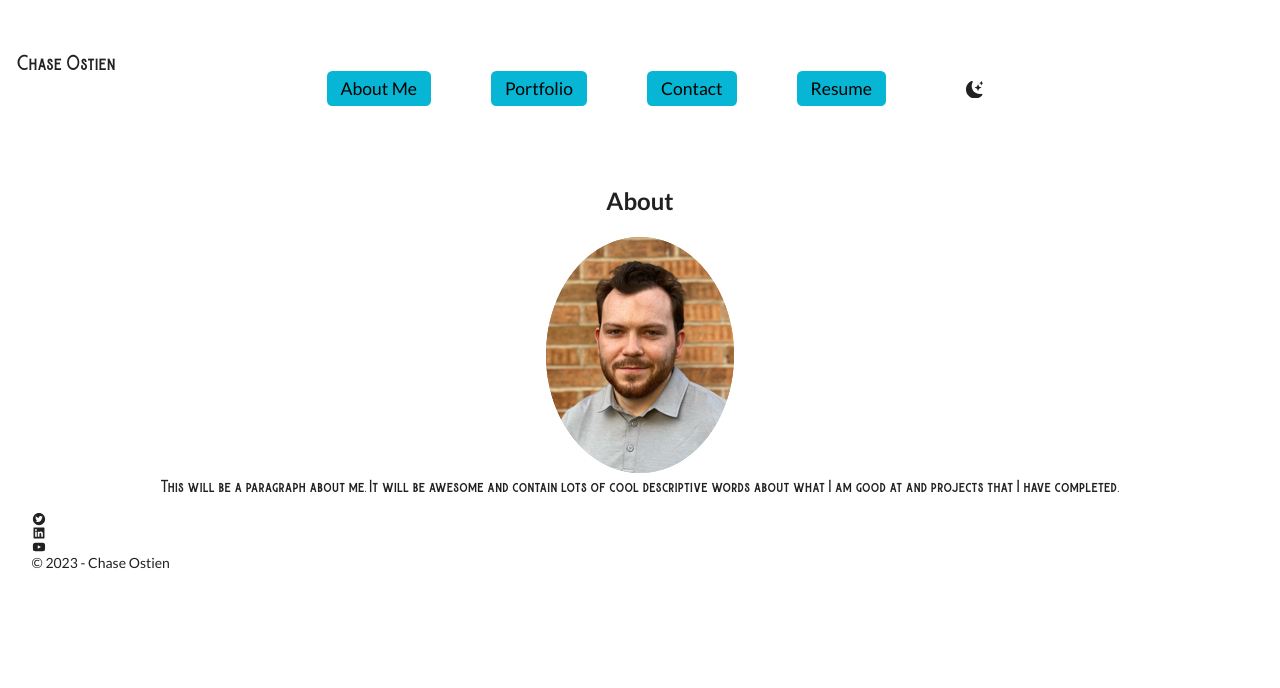
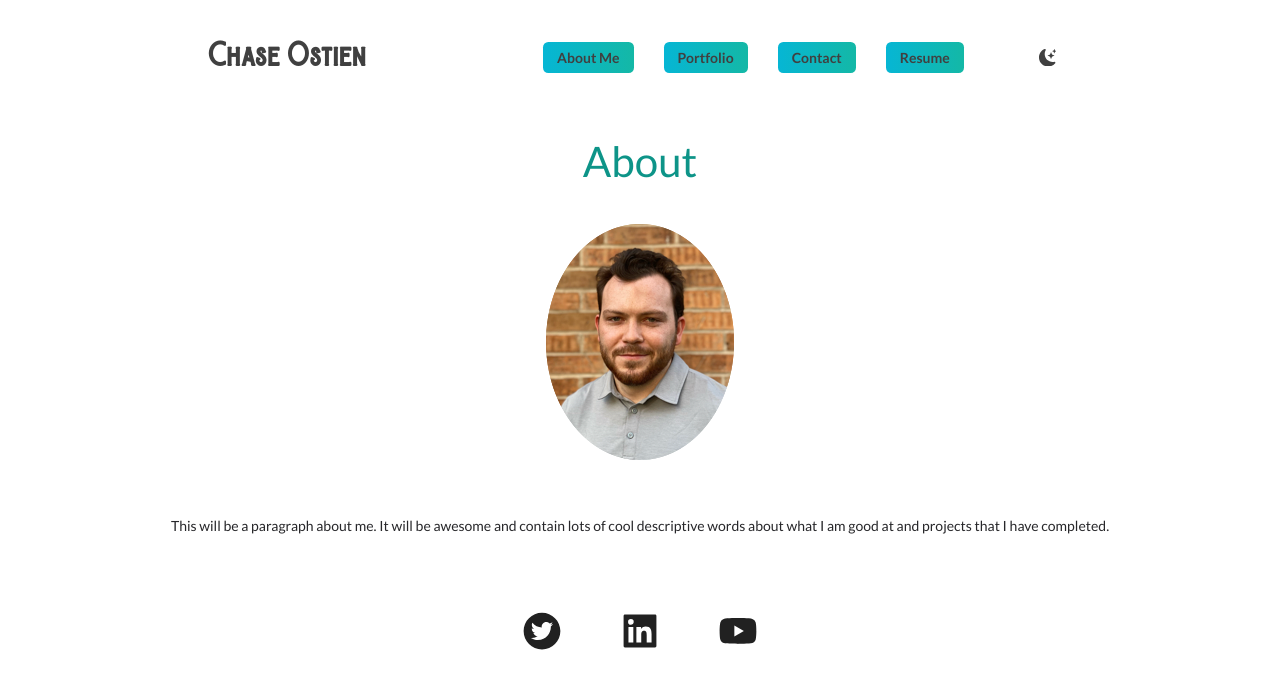
Before and after one commit to ChaseOstien/Portfolio, a React (Vite) app: page / in a window 1280 px wide. Shown: the top 688 px of the page. Built offline with nearby package versions, Linux system fonts and the light colour scheme.

Commit message:
Updated about page structure and navbar

```diff
--- a/package.json
+++ b/package.json
@@ -16,6 +16,7 @@
     "react": "^18.2.0",
     "react-dom": "^18.2.0",
     "react-icons": "^4.11.0",
+    "react-icons-kit": "^2.0.0",
     "react-router-dom": "^6.18.0"
   },
   "keywords": [],
--- a/src/app.css
+++ b/src/app.css
@@ -0,0 +1,127 @@
+*{
+    margin: 0;
+    padding: 0;
+    box-sizing: border-box;
+  }
+
+  .wrapper {
+    width: 100%;
+    max-width: 1440px;
+    overflow-x: hidden;
+    overflow-y: auto;
+    margin: 0 auto;
+  }
+
+  .navbar{
+    width: 100%;
+    height: 80px;
+    padding: 30px;
+    /* background-color: #01061D; */
+    display: flex;
+    justify-content: space-evenly;
+    align-items: center;
+  }
+
+  .navbar .logo{
+    color: #404040;
+    font-size: 28px;
+    font-weight: 600;
+  }
+
+  .navbar .links{
+    list-style: none;
+    display: flex;
+    color: #404040;
+    cursor: pointer;
+    align-items: center;
+  }
+
+  .navbar .links li{
+    margin: 0 15px;
+    font-size: 14px;
+    font-weight: 600;
+  }
+
+  .navbar .toggle-icon{
+    display: none
+  }
+
+  @media(max-width: 872px){
+    .navbar {
+      position: relative;
+      transition: 0.5s all ease-in-out;
+    }
+
+    @media(max-width: 872px){
+        .darkMode {
+          margin-left: 0px;
+        }
+    }
+
+    .navbar.expanded{
+      height: 40vh;
+    }
+
+    .navbar.expanded .links {
+      position: absolute;
+      top: 120px;
+      left: 0;
+      width: 100%;
+      display: flex;
+      flex-direction: column;
+      justify-content: center;
+      align-items: center;
+      opacity: 1;
+    }
+
+    .navbar.expanded .logo {
+         position: absolute;
+        top: 60px;
+        left: 0;
+        width: 100%;
+        display: flex;
+        flex-direction: column;
+        justify-content: center;
+        align-items: center;
+        opacity: 1;
+      }
+
+    .navbar.expanded .links li{
+      margin: 15px 0;
+      font-size: 24px;
+      justify-content: center;
+      align-items: center;
+    }
+
+    .navbar .logo{
+      position: absolute;
+      top: 23px;
+      left: 20px;
+    }
+
+    .navbar .toggle-icon{
+      display: block;
+      color: #404040;
+      position: absolute;
+      top: 28px;
+      right: 20px;
+    }
+
+    .navbar .links{
+      position: absolute;
+      top: -300px;
+      left: 0;
+      width: 100%;
+      display: flex;
+      flex-direction: column;
+      justify-content: center;
+      align-items: center;
+      opacity: 0;
+      transition: all 0.5s ease-in-out;
+    }
+
+    .navbar .links li{
+      margin: 15px 0;
+      font-size: 24px;
+    }
+  }
--- a/src/assets/main.css
+++ b/src/assets/main.css
@@ -11,7 +11,7 @@
   box-sizing: border-box; /* 1 */
   border-width: 0; /* 2 */
   border-style: solid; /* 2 */
-  border-color: #e5e7eb; /* 2 */
+  border-color: currentColor; /* 2 */
 }
 
 ::before,
@@ -64,7 +64,7 @@ Remove the default font size and weight for headings.
 */
 
 h1,
-h4 {
+h2 {
   font-size: inherit;
   font-weight: inherit;
 }
@@ -192,12 +192,14 @@ Removes the default spacing and border for appropriate elements.
 
 
 h1,
-h4 {
+h2,
+p {
   margin: 0;
 }
 
 
-ul {
+ul,
+menu {
   list-style: none;
   margin: 0;
   padding: 0;
@@ -238,7 +240,7 @@ Make sure disabled buttons don't get the pointer cursor.
    This can trigger a poorly considered lint error in some tools but is included by design.
 */
 
-
+img,
 svg {
   display: block; /* 1 */
   vertical-align: middle; /* 2 */
@@ -247,6 +249,11 @@ svg {
 /*
 Constrain images and videos to the parent width and preserve their intrinsic aspect ratio. (https://github.com/mozdevs/cssremedy/issues/14)
 */
+
+img {
+  max-width: 100%;
+  height: auto;
+}
 
 /* Make elements with the HTML hidden attribute stay hidden by default */
 [hidden] {
@@ -353,63 +360,8 @@ Constrain images and videos to the parent width and preserve their intrinsic asp
   --tw-backdrop-sepia:  ;
 }
 
-.container {
-  width: 100%;
-}
-
-@media (min-width: 640px) {
-
-  .container {
-    max-width: 640px;
-  }
-}
-
-@media (min-width: 768px) {
-
-  .container {
-    max-width: 768px;
-  }
-}
-
-@media (min-width: 1024px) {
-
-  .container {
-    max-width: 1024px;
-  }
-}
-
-@media (min-width: 1280px) {
-
-  .container {
-    max-width: 1280px;
-  }
-}
-
-@media (min-width: 1536px) {
-
-  .container {
-    max-width: 1536px;
-  }
-}
-
-.bottom-0 {
-  bottom: 0px;
-}
-
 .m-5 {
   margin: 1.25rem;
-}
-
-.mb-12 {
-  margin-bottom: 3rem;
-}
-
-.mb-5 {
-  margin-bottom: 1.25rem;
-}
-
-.ml-8 {
-  margin-left: 2rem;
 }
 
 .inline {
@@ -424,17 +376,34 @@ Constrain images and videos to the parent width and preserve their intrinsic asp
   cursor: pointer;
 }
 
+.justify-center {
+  justify-content: center;
+}
+
+.gap-16 {
+  gap: 4rem;
+}
+
 .rounded-md {
   border-radius: 0.375rem;
 }
 
-.bg-cyan-500 {
-  --tw-bg-opacity: 1;
-  background-color: rgb(6 182 212 / var(--tw-bg-opacity));
+.bg-gradient-to-r {
+  background-image: linear-gradient(to right, var(--tw-gradient-stops));
 }
 
-.p-4 {
-  padding: 1rem;
+.from-cyan-500 {
+  --tw-gradient-from: #06b6d4 var(--tw-gradient-from-position);
+  --tw-gradient-to: rgb(6 182 212 / 0) var(--tw-gradient-to-position);
+  --tw-gradient-stops: var(--tw-gradient-from), var(--tw-gradient-to);
+}
+
+.to-teal-500 {
+  --tw-gradient-to: #14b8a6 var(--tw-gradient-to-position);
+}
+
+.p-10 {
+  padding: 2.5rem;
 }
 
 .px-4 {
@@ -442,14 +411,14 @@ Constrain images and videos to the parent width and preserve their intrinsic asp
   padding-right: 1rem;
 }
 
-.py-10 {
-  padding-top: 2.5rem;
-  padding-bottom: 2.5rem;
-}
-
 .py-2 {
   padding-top: 0.5rem;
   padding-bottom: 0.5rem;
+}
+
+.py-5 {
+  padding-top: 1.25rem;
+  padding-bottom: 1.25rem;
 }
 
 .text-center {
@@ -460,43 +429,35 @@ Constrain images and videos to the parent width and preserve their intrinsic asp
   font-family: burtons;
 }
 
+.text-5xl {
+  font-size: 3rem;
+  line-height: 1;
+}
+
 .text-xl {
   font-size: 1.25rem;
   line-height: 1.75rem;
 }
 
-.text-black {
+.font-medium {
+  font-weight: 500;
+}
+
+.leading-8 {
+  line-height: 2rem;
+}
+
+.text-gray {
   --tw-text-opacity: 1;
-  color: rgb(0 0 0 / var(--tw-text-opacity));
+  color: rgb(39 39 42 / var(--tw-text-opacity));
+}
+
+.text-teal-600 {
+  --tw-text-opacity: 1;
+  color: rgb(13 148 136 / var(--tw-text-opacity));
 }
 
 @font-face {
     font-family: "burtons";
     src: url('../../public/Burtons.otf');
 }
-
-.hover\:bg-cyan-600:hover {
-  --tw-bg-opacity: 1;
-  background-color: rgb(8 145 178 / var(--tw-bg-opacity));
-}
-
-.focus\:outline-none:focus {
-  outline: 2px solid transparent;
-  outline-offset: 2px;
-}
-
-.focus\:ring:focus {
-  --tw-ring-offset-shadow: var(--tw-ring-inset) 0 0 0 var(--tw-ring-offset-width) var(--tw-ring-offset-color);
-  --tw-ring-shadow: var(--tw-ring-inset) 0 0 0 calc(3px + var(--tw-ring-offset-width)) var(--tw-ring-color);
-  box-shadow: var(--tw-ring-offset-shadow), var(--tw-ring-shadow), var(--tw-shadow, 0 0 #0000);
-}
-
-.focus\:ring-cyan-300:focus {
-  --tw-ring-opacity: 1;
-  --tw-ring-color: rgb(103 232 249 / var(--tw-ring-opacity));
-}
-
-.active\:bg-cyan-700:active {
-  --tw-bg-opacity: 1;
-  background-color: rgb(14 116 144 / var(--tw-bg-opacity));
-}
--- a/src/components/Footer.jsx
+++ b/src/components/Footer.jsx
@@ -3,13 +3,10 @@ import { AiFillTwitterCircle, AiFillLinkedin, AiFillYoutube } from 'react-icons/
 
 export default function Footer() {
     return (
-        <footer className="w-100 text-dark p-4 bottom-0">
+        <footer className=" text-5xl flex justify-center gap-16 py-5 text-gray-600">
                 <a href="https://twitter.com/"><AiFillTwitterCircle /></a>
                 <a href="https://www.linkedin.com/in/chase-ostien-2a1205200/"><AiFillLinkedin /></a>
                 <a href="https://www.youtube.com/"><AiFillYoutube /></a>
-            <div className="container text-center mb-5 flex">
-                <h4>&copy; {new Date().getFullYear()} - Chase Ostien</h4>
-            </div>
         </footer>
     )
 }
--- a/src/components/Header.jsx
+++ b/src/components/Header.jsx
@@ -1,53 +1,54 @@
 import React from "react"
 //import Navbar from "./NavBar"
 import { BsFillMoonStarsFill } from 'react-icons/bs';
+import { useState } from "react";
+import { Icon } from 'react-icons-kit';
+import { menu } from 'react-icons-kit/feather/menu';
+import { x } from 'react-icons-kit/feather/x';
 
 const styles = {
-  uList: {
-    listStyle: 'none',
-    display: 'flex',
-    justifyContent: 'flex-start',
-    alignItems: 'center',
-    // maxWidth: 500,
-    margin: 'auto',
-  },
-  list: {
-    display: "inline",
-    margin: 30
-  },
-  nav: {
-    flexDirection: 'column'
-  },
   toggle: {
     display: "inline",
-    marginLeft: 50
+    marginLeft: 60,
+    justifyContent: 'center',
   },
+  title: {
+    // marginRight: 60
+  }
 }
 
 
 export default function Header({ currentPage, handlePageChange }) {
+      const [ toggle, setToggle ] = useState(false);
+
+      const handleToggle = () => {
+        setToggle(!toggle);
+      }
+
     return (
-      <section className="">
-    <nav style={styles.nav} className=" py-10 mb-12 flex space-between">
-      <h1 className="text-xl font-burtons">Chase Ostien</h1>
-      <ul style={styles.uList}>
+      <section>
+    <nav className={toggle? 'navbar expanded' : 'navbar'}>
+    <div className='toggle-icon' onClick={handleToggle}>
+          {toggle?<Icon icon={x} size={28}/>:<Icon icon={menu} size={28}/>}
+        </div>
+        <h1 style={styles.title} className="logo font-burtons ">Chase Ostien</h1>
+      <ul className="links">
       <li>
-        <a href="#aboutme" onClick={() => handlePageChange('AboutPage')} style={styles.list} aria-current="page" className='bg-cyan-500 hover:bg-cyan-600 active:bg-cyan-700 focus:outline-none focus:ring focus:ring-cyan-300 text-black px-4 py-2 rounded-md ml-8 text-xl'>About Me</a>
+        <a href="#aboutme" onClick={() => handlePageChange('AboutPage')} className="bg-gradient-to-r from-cyan-500 to-teal-500 px-4 py-2 rounded-md" aria-current="page">About Me</a>
       </li>
       <li>
-        <a href="#portfolio" onClick={() => handlePageChange('PortfolioPage')} style={styles.list} className="bg-cyan-500 hover:bg-cyan-600 active:bg-cyan-700 focus:outline-none focus:ring focus:ring-cyan-300 text-black px-4 py-2 rounded-md ml-8 text-xl">Portfolio</a>
+        <a href="#portfolio" onClick={() => handlePageChange('PortfolioPage')} className="bg-gradient-to-r from-cyan-500 to-teal-500 px-4 py-2 rounded-md">Portfolio</a>
       </li>
       <li>
-        <a href="#contact" onClick={() => handlePageChange('ContactPage')} style={styles.list} className="bg-cyan-500 hover:bg-cyan-600 active:bg-cyan-700 focus:outline-none focus:ring focus:ring-cyan-300 text-black px-4 py-2 rounded-md ml-8 text-xl">Contact</a>
+        <a href="#contact" onClick={() => handlePageChange('ContactPage')} className="bg-gradient-to-r from-cyan-500 to-teal-500 px-4 py-2 rounded-md">Contact</a>
       </li>
       <li>
-        <a href="#resume" onClick={() => handlePageChange('ResumePage')} style={styles.list} className="bg-cyan-500 hover:bg-cyan-600 active:bg-cyan-700 focus:outline-none focus:ring focus:ring-cyan-300 text-black px-4 py-2 rounded-md ml-8 text-xl">Resume</a>
+        <a href="#resume" onClick={() => handlePageChange('ResumePage')}className="bg-gradient-to-r from-cyan-500 to-teal-500 px-4 py-2 rounded-md" >Resume</a>
       </li>
-      <li style={styles.toggle}>
+      <li style={styles.toggle} className="darkMode">
         <BsFillMoonStarsFill className="cursor-pointer text-xl"/>
       </li>
     </ul>
-
     </nav>
     </section>
     );
--- a/src/components/PortfolioContainer.jsx
+++ b/src/components/PortfolioContainer.jsx
@@ -27,7 +27,9 @@ export default function PortfolioContainer() {
 
     return (
         <div className="m-5">
+            <div className="wrapper">
             <Header currentPage={currentPage} handlePageChange={handlePageChange} />
+            </div>
             <main className="">{renderPage()}</main>
             <Footer />
         </div>
--- a/src/components/pages/AboutPage.jsx
+++ b/src/components/pages/AboutPage.jsx
@@ -1,18 +1,20 @@
 import React from "react"
 
-const styles = {
-    header: {
-        textColor: 'teal-600'
+const styles= {
+    img: {
+        margin: 'auto',
+    },
+    bio: {
+        color: '#27272A'
     }
 }
 
 export default function AboutPage () {
     return (
-        <div className="text-center p-10">
-            <h2 style={styles.header} className="text-5xl py-2 text-teal-600 font-medium">About</h2>
-            <img alt="Profile Picture" src="public/img/ProfilePicSmall.png" className="p"></img>
-            <p className="font-burtons">This will be a paragraph about me. It will be awesome and contain lots of cool descriptive words about what I am good at and projects that I have completed.</p>
+        <div className=" text-center p-10">
+            <h2 className="text-5xl py-2 text-teal-600 font-medium">About</h2>
+            <img alt="Profile Picture" src="public/img/ProfilePicSmall.png" className="p-10" style={styles.img}></img>
+            <p className="text-md py-5 leading-8 text-gray text-center" >This will be a paragraph about me. It will be awesome and contain lots of cool descriptive words about what I am good at and projects that I have completed.</p>
         </div>
-
     )
 }
--- a/src/main.jsx
+++ b/src/main.jsx
@@ -2,6 +2,7 @@
 import React from "react";
 import ReactDOM from "react-dom/client";
 import './assets/main.css';
+import './app.css';
 import App from './App';
 
 
```
Also changed, not shown: postcss.config.js (+4 -4 lines), tailwind.config.js (+8 -5 lines), 6 other files (tests, documents, lock files or other folders).
